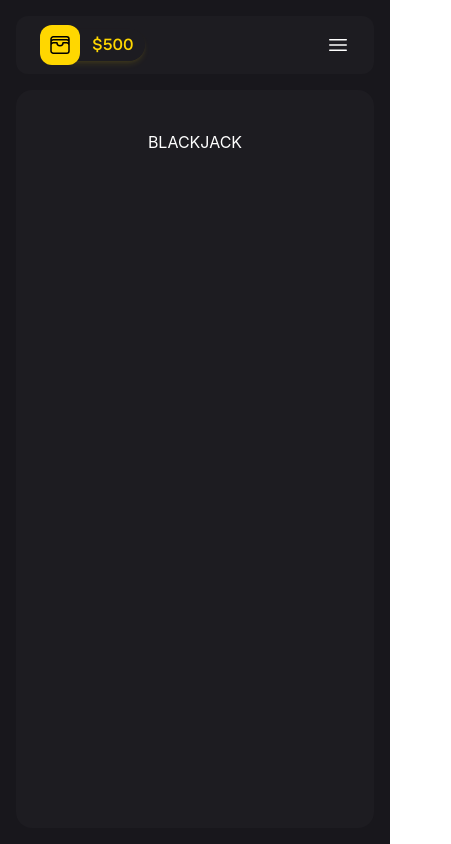
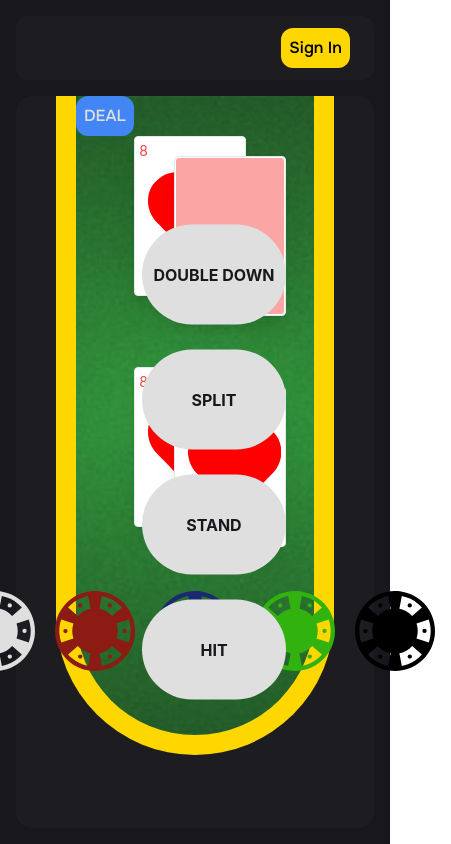
Before and after one commit to jacksonkalmbach/luxebet-casino, a React (Create React App) app: page /games/blackjack in a window 390 px wide. Shown: the whole page, 451 px wide, since content can reach past the window. Built offline with nearby package versions, Linux system fonts and the light colour scheme; no server answers.

Commit message:
prelimiary blackjack setup

```diff
--- a/src/components/Header/Header.tsx
+++ b/src/components/Header/Header.tsx
@@ -1,23 +1,39 @@
 import React, { useState } from "react";
 import { useNavigate } from "react-router-dom";
-import { useSelector } from "react-redux";
+import { useSelector, useDispatch } from "react-redux";
 
 import Balance from "../Balance/Balance";
 import ChevronDownIcon from "../../icons/ChevronDownIcon";
 
-import { selectUserBalance } from "../../store/features/user/userSlice";
+import {
+  selectUserBalance,
+  selectUserLoginStatus,
+  setUserLogIn,
+  selectUsername,
+} from "../../store/features/user/userSlice";
+
 import { RootState } from "../../store/store";
 import HamburgerIcon from "../../icons/HamburgerIcon";
 
+import { guestUsernames } from "../../utils/guest/guestUsernames";
+
 export default function Header() {
+  const dispatch = useDispatch();
   const navigate = useNavigate();
+  const isLoggedIn = useSelector((state: RootState) =>
+    selectUserLoginStatus(state)
+  );
+  const username = useSelector((state: RootState) => selectUsername(state));
   const balance = useSelector((state: RootState) => selectUserBalance(state));
   const [isOpen, setIsOpen] = useState(false);
 
   const handleClick = () => {
     setIsOpen(!isOpen);
   };
+
   return (
+    <>
+      {isLoggedIn ? (
         <div className="relative w-full h-full flex bg-secondaryBg justify-between items-center py-3 px-6 gap-10 rounded-xl">
           <div
             className="hidden lg:flex cursor-pointer font-oneset text-fontLight font-bold hover:text-[#eec23e] transition-all duration-200 ease-in-out"
@@ -25,7 +41,6 @@ export default function Header() {
           >
             My Bets
           </div>
-
           <div className="flex w-full justify-between lg:w-1/3 lg:justify-around">
             <div className="flex w-1/3 pl-10">
               <Balance balance={balance} />
@@ -38,7 +53,7 @@ export default function Header() {
               onClick={handleClick}
             >
               <div className="text-fontLight font-oneset text-sm md:text-base">
-            jacksonkalmbach
+                {username}
               </div>
               <div
                 className={`${
@@ -51,14 +66,30 @@ export default function Header() {
           </div>
           {isOpen && (
             <div className="hidden md:flex absolute w-56 text-white right-4 mt-2 top-full z-50 bg-tertiaryBg p-4 rounded-xl flex-col font-oneset gap-3">
-          <p className="hover:text-primaryAccent cursor-pointer">My Account</p>
+              <p className="hover:text-primaryAccent cursor-pointer">
+                My Account
+              </p>
               <p className="hover:text-primaryAccent cursor-pointer">My Bets</p>
               <p className="hover:text-primaryAccent cursor-pointer">Contact</p>
-          <p className="hover:text-primaryAccent mt-4 cursor-pointer">
+              <p
+                className="hover:text-primaryAccent mt-4 cursor-pointer"
+                onClick={() => {
+                  dispatch(setUserLogIn(false));
+                  setIsOpen(false);
+                }}
+              >
                 Sign Out
               </p>
             </div>
           )}
         </div>
+      ) : (
+        <div className="relative w-full h-full flex bg-secondaryBg justify-end items-center py-3 px-6 gap-10 rounded-xl">
+          <button className="bg-primaryAccent font-oneset p-2 rounded-xl active:scale-95">
+            Sign In
+          </button>
+        </div>
+      )}
+    </>
   );
 }
--- a/src/components/PokerTable.tsx
+++ b/src/components/PokerTable.tsx
@@ -9,6 +9,8 @@ import UserSeat from "./PokerTable/User/UserSeat";
 import TableCards from "./PokerTable/TableCards";
 import Bets from "./PokerTable/Bets";
 import Timer from "./Timer/Timer";
+
+import feltImg from "../photos/felt.jpg";
 
 import { RootState } from "../store/store";
 
@@ -108,7 +110,15 @@ export default function PokerTable() {
   }, []);
 
   return (
-    <div className="relative bg-secondaryAccent w-[80%] md:w-[65%] flex flex-col justify-center items-center rounded-full h-[70%] md:h-[60%] border-[#fad255]  border-8 md:border-[20px] shadow-2xl mb-[5%]">
+    <div
+      className="relative bg-secondaryAccent w-[80%] md:w-[65%] flex flex-col justify-center items-center rounded-full h-[70%] md:h-[60%] border-[#fad255]  border-8 md:border-[20px] shadow-2xl mb-[5%]"
+      style={{
+        backgroundImage: `url(${feltImg})`,
+        backgroundSize: "cover",
+        backgroundRepeat: "no-repeat",
+        backgroundPosition: "center",
+      }}
+    >
       <Bets />
       <Pot />
       <TableCards />
--- a/src/components/SideMenu/Category/CategoryLink.tsx
+++ b/src/components/SideMenu/Category/CategoryLink.tsx
@@ -28,7 +28,7 @@ export default function CategoryLink({
   return (
     <>
       <div
-        className="flex ml-3 hover:underline cursor-pointer justify-between items-center"
+        className="flex ml-3 cursor-pointer justify-between items-center"
         onClick={
           subCategories
             ? handleToggleOpen
--- a/src/icons/PokerChip.tsx
+++ b/src/icons/PokerChip.tsx
@@ -1,9 +1,9 @@
 import React from "react";
 
-export default function PokerChip() {
+export default function PokerChip({ color }: { color?: string }) {
   return (
     <svg
-      fill="#559ef8"
+      fill={color ? color : "#559ef8"}
       height="100%"
       width="100%"
       version="1.1"
--- a/src/pages/Auth/AuthMain.tsx
+++ b/src/pages/Auth/AuthMain.tsx
@@ -6,10 +6,14 @@ interface AuthMainProps {
 
 export default function AuthMain({ onGuestLogIn }: AuthMainProps) {
   return (
-    <div className="relative flex flex-col w-full h-full bg-secondaryBg rounded-2xl justify-center items-center">
-      <div className="flex flex-col border rounded-lg p-8 flex justify-center items-center gap-4 font-oneset">
-        <h1 className="text-fontLight text-2xl font-bold">Login</h1>
-        <input className="w-full h-10 rounded-lg p-2" placeholder="Username" />
+    <div className="relative flex flex-col w-full h-full rounded-2xl justify-center items-center">
+      <div className="flex flex-col bg-secondaryBg w-1/2 rounded-lg p-8 flex justify-center items-center gap-4 font-oneset">
+        <h1 className="text-fontLight text-2xl font-bold">Sign In</h1>
+        <form className="flex flex-col gap-2 w-4/5 items-center">
+          <input
+            className="w-full h-10 rounded-lg p-2"
+            placeholder="Username"
+          />
           <input
             className="w-full h-10 rounded-lg p-2"
             placeholder="Password"
@@ -32,6 +36,7 @@ export default function AuthMain({ onGuestLogIn }: AuthMainProps) {
             <p className="text-[#CCCCCC]">Don't have an account?</p>
             <p className="text-[#CCCCCC] font-bold cursor-pointer">Sign Up</p>
           </div>
+        </form>
       </div>
     </div>
   );
--- a/src/pages/Games/Blackjack.tsx
+++ b/src/pages/Games/Blackjack.tsx
@@ -1,10 +1,96 @@
 import React from "react";
+import { useNavigate } from "react-router-dom";
+
+import Card from "../../components/Card/Card";
+import ExitIcon from "../../icons/ExitIcon";
+import PokerChip from "../../icons/PokerChip";
+import feltImg from "../../photos/felt.jpg";
+import carpetImg from "../../photos/carpet.jpg";
 
 export default function Blackjack() {
+  const navigate = useNavigate();
   return (
     <div className="flex w-full h-full p-4 bg-transparent">
-      <div className="relative flex flex-col w-full h-full bg-secondaryBg rounded-2xl justify-start items-center p-10 gap-10">
-        <p className="text-white">BLACKJACK</p>
+      <div
+        className="relative flex flex-col w-full h-full bg-secondaryBg rounded-2xl justify-start items-center px-10 gap-10"
+        // style={{
+        //   backgroundImage: `url(${carpetImg})`,
+        //   backgroundSize: "cover",
+        //   backgroundRepeat: "no-repeat",
+        //   backgroundPosition: "center",
+        // }}
+      >
+        {/* <div className="absolute top-5 left-10 cursor-pointer active:scale-95">
+          <button
+            className="flex gap-2 px-3 py-2 rounded hover:bg-primaryBg group"
+            onClick={() => navigate("/")}
+          >
+            <ExitIcon color="#CCCCCC" />{" "}
+            <p className="text-fontLight opacity-0 group-hover:opacity-100 font-oneset">
+              Leave Table
+            </p>
+          </button>
+        </div> */}
+        <div
+          className="relative bg-secondaryAccent w-full rounded-b-full h-[90%] border-b-[20px] border-x-[20px] border-primaryAccent"
+          style={{
+            backgroundImage: `url(${feltImg})`,
+            backgroundSize: "cover",
+            backgroundRepeat: "no-repeat",
+            backgroundPosition: "center",
+          }}
+        >
+          <div className="absolute top-10 left-[48%] transform -translate-x-1/2 flex justify-center items-center">
+            <div className="h-40 w-28">
+              <Card tilt="" suit="H" value={8} isFaceUp />
+            </div>
+            <div className="h-40 w-28 absolute -right-10 -bottom-5">
+              <Card tilt="" suit="H" value={8} />
+            </div>
+          </div>
+          <div className="absolute bottom-52 left-[48%] transform -translate-x-1/2 flex justify-center items-center">
+            <div className="h-40 w-28">
+              <Card tilt="" suit="H" value={8} isFaceUp />
+            </div>
+            <div className="h-40 w-28 absolute -right-10 -bottom-5">
+              <Card tilt="" suit="H" value={8} isFaceUp />
+            </div>
+          </div>
+          <button className="p-2 bg-brightBlue rounded-xl font-oneset text-fontLight active:scale-95">
+            DEAL
+          </button>
+          <div className="absolute bottom-12 left-1/2 -translate-x-1/2 flex gap-5 p-4 rounded-xl ">
+            <div className="relative w-20 hover:scale-110 transition-all duration-200 cursor-pointer">
+              <PokerChip color="#e0dfdf" />
+            </div>
+            <div className="relative w-20 hover:scale-110 transition-all duration-200 cursor-pointer">
+              <PokerChip color="#8b1b13" />
+            </div>
+            <div className="relative w-20 hover:scale-110 transition-all duration-200 cursor-pointer">
+              <PokerChip color="#1b2a70" />
+            </div>
+            <div className="relative w-20 hover:scale-110 transition-all duration-200 cursor-pointer">
+              <PokerChip color="#31b20e" />
+            </div>
+            <div className="relative w-20 hover:scale-110 transition-all duration-200 cursor-pointer">
+              <PokerChip color="black" />
+            </div>
+          </div>
+        </div>
+        <div className="absolute right-16 top-1/2 transform -translate-y-1/2 flex flex-col p-6 rounded-xl h-3/4 w-48 justify-around">
+          <div className="text-primaryBg font-bold h-1/5 rounded-full flex justify-center items-center cursor-pointer bg-fontLight active:scale-95">
+            DOUBLE DOWN
+          </div>
+          <div className="text-primaryBg font-bold h-1/5 rounded-full flex justify-center items-center cursor-pointer bg-fontLight active:scale-95">
+            SPLIT
+          </div>
+          <div className="text-primaryBg font-bold h-1/5 rounded-full flex justify-center items-center cursor-pointer bg-fontLight active:scale-95">
+            STAND
+          </div>
+          <div className="text-primaryBg font-bold h-1/5 rounded-full flex justify-center items-center cursor-pointer bg-fontLight active:scale-95">
+            HIT
+          </div>
+        </div>
       </div>
     </div>
   );
--- a/src/pages/Games/Roulette.tsx
+++ b/src/pages/Games/Roulette.tsx
@@ -3,8 +3,8 @@ import React from "react";
 export default function Roulette() {
   return (
     <div className="flex w-full h-full p-4 bg-transparent">
-      <div className="relative flex flex-col w-full h-full bg-secondaryBg rounded-2xl justify-start items-center p-10 gap-10">
-        <p className="text-white">ROULETTE</p>
+      <div className="relative flex flex-col w-full h-full bg-secondaryBg rounded-2xl justify-center items-center p-10 gap-10">
+        <p className="text-white font-oneset">Roulette Coming Soon...</p>
       </div>
     </div>
   );
--- a/src/pages/Games/TexasHoldEm.tsx
+++ b/src/pages/Games/TexasHoldEm.tsx
@@ -25,14 +25,16 @@ export default function TexasHoldEm() {
   return (
     <div className="flex w-full h-full p-4 bg-transparent">
       {startGame ? (
-        <div className="relative flex flex-col w-full h-full bg-secondaryBg rounded-2xl justify-center items-center overflow-hidden">
+        <div
+          className="relative flex flex-col w-full h-full bg-secondaryBg rounded-2xl justify-center items-center overflow-hidden"
+        >
           <div className="absolute top-5 left-10 cursor-pointer active:scale-95">
             <button
               className="flex gap-2 px-3 py-2 rounded hover:bg-primaryBg group"
               onClick={() => navigate("/")}
             >
               <ExitIcon color="#CCCCCC" />{" "}
-              <p className="text-[#CCCCCC] opacity-0 group-hover:opacity-100">
+              <p className="text-fontLight opacity-0 group-hover:opacity-100 font-oneset">
                 Leave Table
               </p>
             </button>
--- a/src/pages/MainMenu.tsx
+++ b/src/pages/MainMenu.tsx
@@ -77,7 +77,7 @@ export default function MainMenu() {
               backgroundRepeat: "no-repeat",
               backgroundPosition: "center",
             }}
-            onClick={() => handleNavigate("games", "texas hold'em")}
+            onClick={() => handleNavigate("games", "texas hold'em", "")}
           >
             <p className="font-oneset w-full h-full text-white z-10 bg-primaryBg flex justify-center items-center p-2 bg-opacity-80 hover:bg-opacity-0 transition-all duration-300">
               Texas Hold'em
@@ -91,7 +91,7 @@ export default function MainMenu() {
               backgroundRepeat: "no-repeat",
               backgroundPosition: "center",
             }}
-            onClick={() => handleNavigate("games", "blackjack")}
+            onClick={() => handleNavigate("games", "blackjack", "")}
           >
             <p className="font-oneset w-full h-full text-white z-10 bg-primaryBg flex justify-center items-center p-2 bg-opacity-80 hover:bg-opacity-0 transition-all duration-300">
               Blackjack
@@ -105,7 +105,7 @@ export default function MainMenu() {
               backgroundRepeat: "no-repeat",
               backgroundPosition: "center",
             }}
-            onClick={() => handleNavigate("games", "roulette")}
+            onClick={() => handleNavigate("games", "roulette", "")}
           >
             <p className="font-oneset w-full h-full text-white z-10 bg-primaryBg flex justify-center items-center p-2 bg-opacity-80 hover:bg-opacity-0 transition-all duration-300">
               Roulette
--- a/src/pages/StartPage.tsx
+++ b/src/pages/StartPage.tsx
@@ -1,4 +1,4 @@
-import React, { useState } from "react";
+import React from "react";
 import { useSelector, useDispatch } from "react-redux";
 
 import AuthMain from "./Auth/AuthMain";
@@ -7,8 +7,11 @@ import MainMenu from "./MainMenu";
 import {
   selectUserLoginStatus,
   setUserLogIn,
+  setUserName,
 } from "../store/features/user/userSlice";
 import { RootState } from "../store/store";
+
+import { guestUsernames } from "../utils/guest/guestUsernames";
 
 export default function StartPage() {
   const dispatch = useDispatch();
@@ -18,6 +21,11 @@ export default function StartPage() {
 
   const handleGuestLogin = () => {
     dispatch(setUserLogIn(true));
+    dispatch(
+      setUserName(
+        guestUsernames[Math.floor(Math.random() * guestUsernames.length)]
+      )
+    );
   };
 
   return (
--- a/src/store/features/user/userSlice.ts
+++ b/src/store/features/user/userSlice.ts
@@ -8,7 +8,7 @@ interface UserState {
 
 const initialState: UserState = {
   username: "",
-  balance: 500,
+  balance: 1000,
   isLoggedIn: false,
 };
 
@@ -25,15 +25,24 @@ const userSlice = createSlice({
     setUserLogIn(state, action: PayloadAction<boolean>) {
       state.isLoggedIn = action.payload;
     },
+    setUserName(state, action: PayloadAction<string>) {
+      state.username = action.payload;
+    },
   },
 });
 
-export const { incrementUserBalance, decrementUserBalance, setUserLogIn } =
-  userSlice.actions;
+export const {
+  incrementUserBalance,
+  decrementUserBalance,
+  setUserLogIn,
+  setUserName,
+} = userSlice.actions;
 
 export const selectUserBalance = (state: { user: UserState }) =>
   state.user.balance;
 export const selectUserLoginStatus = (state: { user: UserState }) =>
   state.user.isLoggedIn;
+export const selectUsername = (state: { user: UserState }) =>
+  state.user.username;
 
 export default userSlice.reducer;
--- /dev/null
+++ b/src/utils/guest/guestUsernames.ts
@@ -0,0 +1,17 @@
+export const guestUsernames = [
+  "Guest_AlpineStar",
+  "Guest_NovaRider",
+  "Guest_MoonWalker",
+  "Guest_CosmicDrift",
+  "Guest_DeltaDawn",
+  "Guest_RiverRun",
+  "Guest_Starshine82",
+  "Guest_GalaxyQuester",
+  "Guest_SunSeeker",
+  "Guest_TerraTrekker",
+  "Guest_AuroraChaser",
+  "Guest_SkylineDash",
+  "Guest_EchoWhisper",
+  "Guest_NebulaNinja",
+  "Guest_RainbowRush"
+];
```
Also changed, not shown: src/photos/carpet.jpg (added), src/photos/felt.jpg (added). Lines whose indentation alone changed are shown as unchanged.
